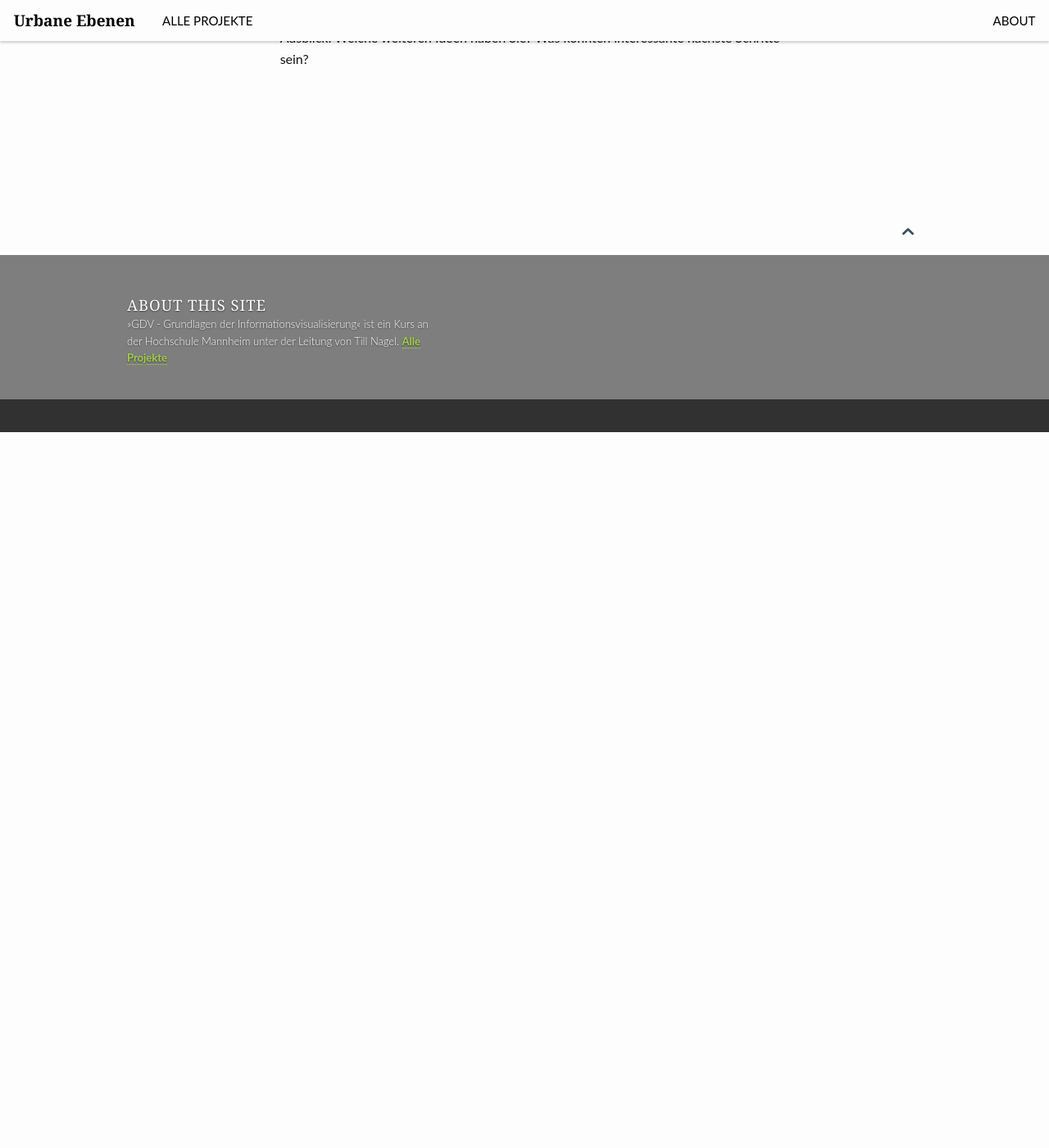
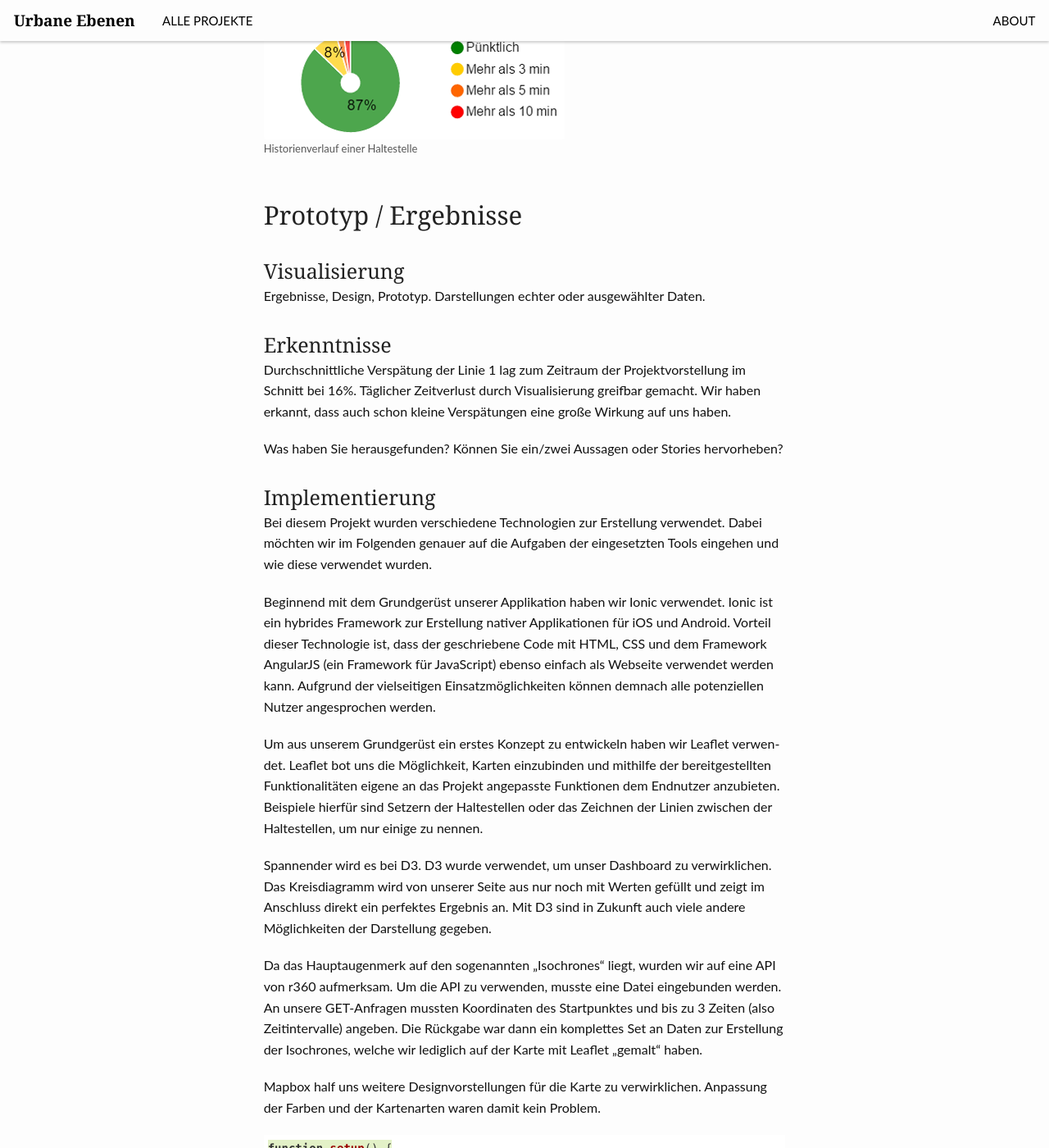
Before and after one commit to tillnagel/gdv-website, a Jekyll site: the page built from _posts/projects/2017-01-24-LateConnections.md, in a window 1280 px wide and 1400 px high, scrolled down 3063 px. Shown: the whole window at 82% size. Built offline with Jekyll 4.4.1, drawn with Linux system fonts in a browser that asks for light colours; before the commit the page ends 3590 px from its top, so only the background shows below that; some of the changed text lies outside the part shown.

Commit message:
Added Erkenntnisse Part1, Prozess Part1 und Entwicklung.

````diff
--- a/_posts/projects/2017-01-24-LateConnections.md
+++ b/_posts/projects/2017-01-24-LateConnections.md
@@ -32,13 +32,19 @@ Zu den Fragen die LateConnections beantwortet gehören unter anderem:
 ## Daten / Auswertung
 
 ### Daten
-Quellen, Erhebung, Parsing, Aggregation, ...
-
-Wir haben die Daten von ... genutzt, ...
+Alle Daten zu den Haltestellen und Strecken verläufen und den Live-Daten kommen von [RNV OpenData](https://opendata.rnv-online.de/datensaetze) bzw. [RNV API](https://opendata.rnv-online.de/startinfo-api).
+Des Weiteren haben wir Historiendaten der Linie 1 von Anfang Dezember 2016 bis Mitte Januar 2017 angelegt.
 
 ### Prozess
-Sinnvolle Auswahl relevanter Experimente.
+Zuerst wollten wir erreichen, dass auf der von uns eingebundenen Karte alle Haltestellen angezeigt werden. Im laufenden Projekt, das nur sehr klein sein sollte, wurde uns aber klar das das zu viele Daten sind. Deshalb entschieden wir uns die Visualisierung nur für die Linie 1 der RNV anzufertigen, da diese den studenten der HS Mannheim bekannt sein würde und durch die Mannheimer Innenstadt verläuft.
 
+Im weitern Verlauf haben wir uns überlegt wie wir die Verspätung dargestellt bekommen. Hierzu haben wir zunächst ein Scribble angefertigt.
+<figure>
+  <img src="{{ site.urlimg }}/LateConnections/scribble.png" />
+  <figcaption >Experimentelles Scribble</figcaption>
+</figure>
+
+Zum Schluss kam noch die Visualisierung der angelegten Historiendaten. Hierfür unterteilten wir anhand der Richtlinien der RNV, ab wann für die eine Bahn als verspätet gilt. Wir nahmen letztlich eine Unterteilung von vier Rubriken vor. Das Endergebnis ist hier zu sehen:
 <figure>
   <img src="{{ site.urlimg }}/LateConnections/history.png" />
   <figcaption >Historienverlauf einer Haltestelle</figcaption>
@@ -50,10 +56,23 @@ Sinnvolle Auswahl relevanter Experimente.
 Ergebnisse, Design, Prototyp. Darstellungen echter oder ausgewählter Daten.
 
 ### Erkenntnisse
+Durchschnittliche Verspätung der Linie 1 lag zum Zeitraum der Projektvorstellung im Schnitt bei 16%.
+Täglicher Zeitverlust durch Visualisierung greifbar gemacht. Wir haben erkannt, dass auch schon kleine Verspätungen eine große Wirkung auf uns haben.
+
 Was haben Sie herausgefunden? Können Sie ein/zwei Aussagen oder Stories hervorheben?
 
 ### Implementierung
-Wie haben Sie die Visualisierung umgesetzt? Welche Tools haben Sie für welche Schritte eingesetzt?
+Bei diesem Projekt wurden verschiedene Technologien zur Erstellung verwendet. Dabei möchten wir 	im Folgenden genauer auf die Aufgaben der eingesetzten Tools eingehen und wie diese verwendet wurden.
+
+Beginnend mit dem Grundgerüst unserer Applikation haben wir Ionic verwendet. Ionic ist ein hybrides Framework zur Erstellung nativer Applikationen für iOS und Android. Vorteil dieser Technologie ist, dass der geschriebene Code mit HTML, CSS und dem Framework AngularJS (ein Framework für JavaScript) ebenso einfach als Webseite verwendet werden kann. Aufgrund der vielseitigen Einsatzmöglichkeiten können demnach alle potenziellen Nutzer angesprochen werden.
+
+Um aus unserem Grundgerüst ein erstes Konzept zu entwickeln haben wir Leaflet verwendet. Leaflet bot uns die Möglichkeit, Karten einzubinden und mithilfe der bereitgestellten Funktionalitäten eigene an das Projekt angepasste Funktionen dem Endnutzer anzubieten. Beispiele hierfür sind Setzern der Haltestellen oder das Zeichnen der Linien zwischen der Haltestellen, um nur einige zu nennen.
+
+Spannender wird es bei D3. D3 wurde verwendet, um unser Dashboard zu verwirklichen. Das Kreisdiagramm wird von unserer Seite aus nur noch mit Werten gefüllt und zeigt im Anschluss direkt 	ein perfektes Ergebnis an. Mit D3 sind in Zukunft auch viele andere Möglichkeiten der Darstellung gegeben.
+
+Da das Hauptaugenmerk auf den sogenannten „Isochrones“ liegt, wurden wir auf eine API von r360 aufmerksam. Um die API zu verwenden, musste eine Datei eingebunden werden. An unsere GET-Anfragen mussten Koordinaten des Startpunktes und bis zu 3 Zeiten (also Zeitintervalle) angeben. Die Rückgabe war dann ein komplettes Set an Daten zur Erstellung der Isochrones, welche wir lediglich auf der Karte mit Leaflet „gemalt“ haben.
+
+Mapbox half uns weitere Designvorstellungen für die Karte zu verwirklichen. Anpassung der Farben und der Kartenarten waren damit kein Problem.
 
 
 ```javascript
````
